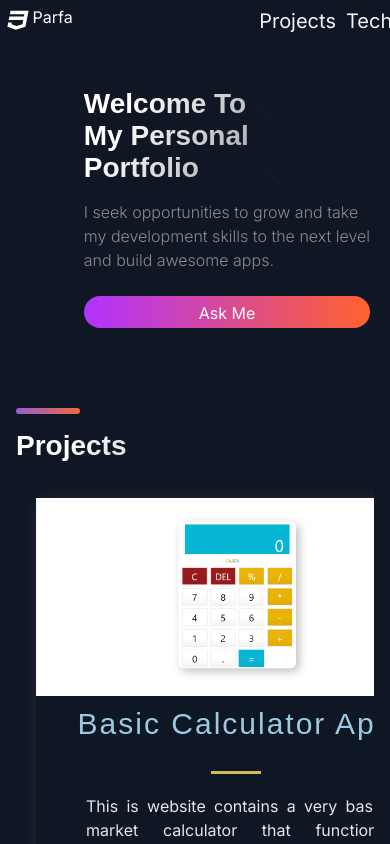
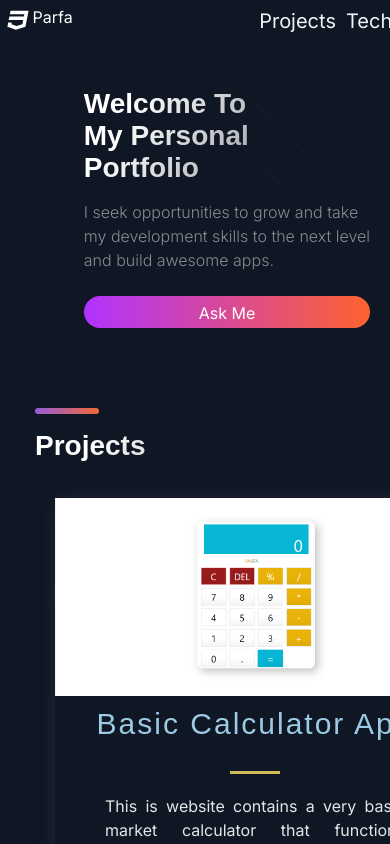
Before and after one commit to Longsparfa/my-portFolio, a Next.js app: page / in a window 390 px wide. Shown: the top 844 px of the page. Built offline with nearby package versions, Linux system fonts and the light colour scheme.

Commit message:
smallest screens revisited

```diff
--- a/app/components/Projects.jsx
+++ b/app/components/Projects.jsx
@@ -4,13 +4,13 @@
 
 const Projects = () => {
   return (
-    <section className='flex flex-col p-0 my-0 mx-auto max-w-[1040px] box-content relative overflow-hidden grid-cols-1 md:flex-col sm:pt-0 sm:w-[calc(100vw_-_32px)]' id='projects'>
+    <section className='flex flex-col p-0 my-0 mx-auto max-w-[1040px] box-content relative overflow-hidden grid-cols-1 md:flex-col sm:pt-0 sm:w-[calc(100vw_-_32px)] sm:p-14' id='projects'>
         <div className='w-[64px] h-[6px] rounded-[10px] bg-white bg-secdividerCA-gradient' />
         <h2 className='font-extrabold text-[65px] leading-[72px] w-max-content max-w-[100%] bg-white-gradient mb-[16px] pt-[58px] px-0 pb-[16px] md:text-[56px] md:leading-[56px] md:mb-[12px] md:pt-[40px] md:pb-[12px] sm:text-[28px] sm:leading-[32px] md:mb-[8px] sm:pt-[16px] sm:pb-[8px]'>Projects</h2>
         <section className='grid grid-cols-[repeat(auto-fill,_minmax(400px,_1fr))] p-[3rem] place-items-center gap-x-[2rem] gap-y-[3rem] sm:p-[2rem] sm:pb-0 '>
             {projects.map(project => {
                 return (
-               <div className='rounded-[10px] blogCard-box text-center w-[400px] sm:w-[100%]' key={project.id}>
+               <div className='rounded-[10px] blogCard-box text-center w-[400px] ' key={project.id}>
                     <img src={project.image} alt={project.title} className='w-[100%] h-[100%] object-cover overflow-hidden' />
                     <div className='text-center z-index-20 w-[100%]'>
                         <Link href={project.visit} className='cursor-pointer' >
```
